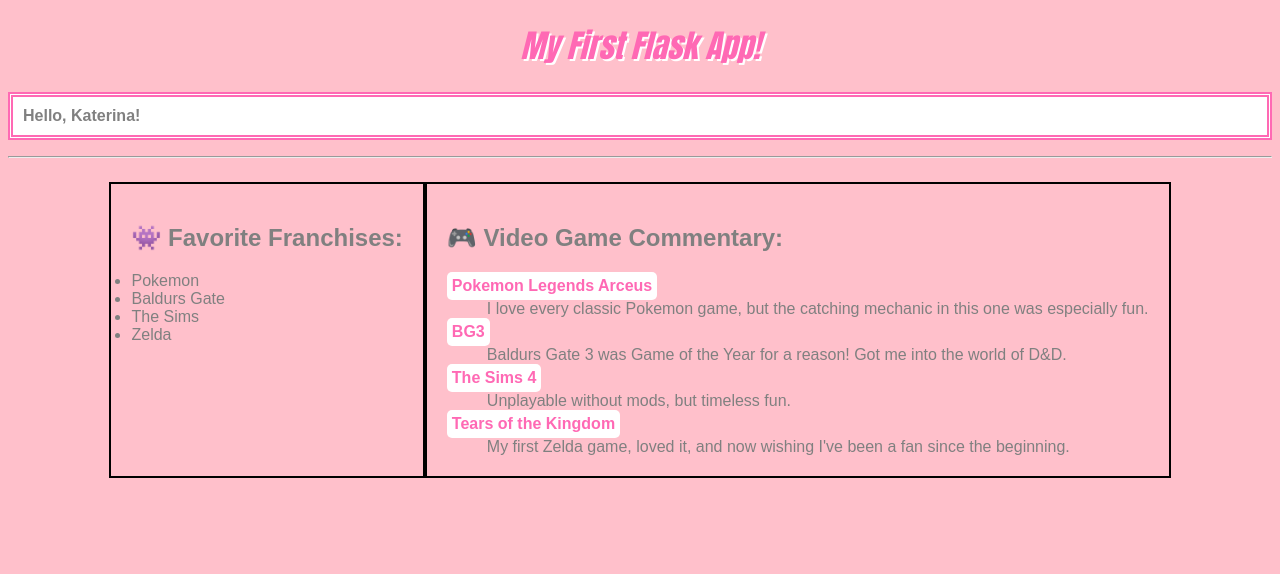
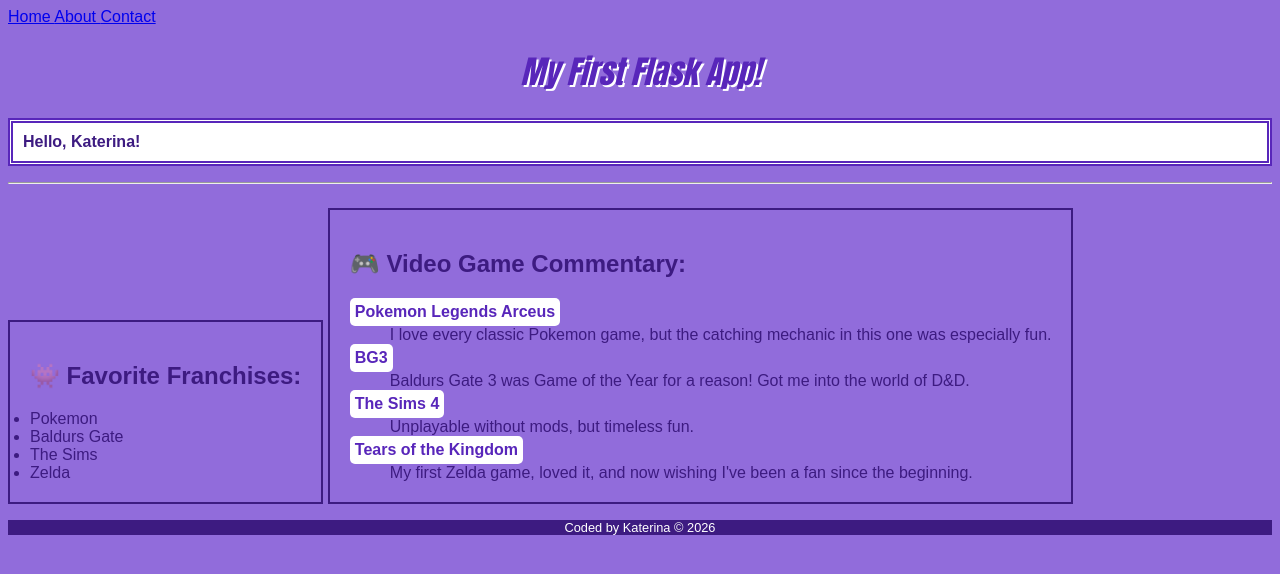
Before and after one commit to KaterinaWalter/CS3-Unit-3-Notes, a Flask app: page / in a window 1280 px wide. Shown: the top 574 px of the page. Run offline with Flask 3, Linux system fonts and the light colour scheme.

Commit message:
css stuff

```diff
--- a/static/style.css
+++ b/static/style.css
@@ -1,17 +1,18 @@
 /* CSS VARIABLES! For color palettes & consistency */
 :root {
-    --periwinkle: rgb(116, 66, 158);
+    --accent: #5826ba;
+    --accent-lt: #916cdb;
+    --accent-dk: #3d1b81;
 }
 
-
 body {
-    background: pink;
-    color: grey;
+    background: var(--accent-lt);
+    color: var(--accent-dk);
     font-family: Arial, Helvetica, sans-serif;
 }
 
 h1 {
-    color: hotpink;
+    color: var(--accent);
     font-style: italic;
     font-family: Impact;
     text-align: center;
@@ -22,26 +23,27 @@ p {
     background: white;
     font-weight: bold;
     padding: 10px;
-    border: 5px double hotpink;
-}
-
-.flex-container {
-    margin: auto;
-    display: flex;
-    justify-content: center;
+    border: 5px double var(--accent);
 }
 
 ul, dl {
-    border: 2px solid black;
+    border: 2px solid var(--accent-dk);
     display: inline-block;
     padding: 20px;
 }
 
 dt {
     background: white;
-    color: hotpink;
+    color: var(--accent);
     font-weight: bold;
     padding: 5px;
     border-radius: 5px;
     display: inline-block;
 }
+
+footer {
+    background: var(--accent-dk);
+    color: white;
+    text-align: center;
+    font-size: 0.8rem;
+}
--- a/templates/index.html
+++ b/templates/index.html
@@ -7,6 +7,14 @@
 </head>
 
 <body>
+
+    <div class="navbar">
+        <a href=" {{ url_for('index') }} " class="navbar-brand"> Home </a>
+        <a href="#" class="navbar-items"> About </a>
+        <a href="#" class="navbar-items"> Contact </a>
+    </div>
+
+    <div class="page-content">
 
         <h1>My First Flask App!</h1>
 
@@ -22,7 +30,6 @@
 
         <hr>
 
-    <div class="flex-container">
         <ul>
             <h2>👾 Favorite Franchises:</h2>
             {% for item in favorites %}
@@ -37,7 +44,12 @@
                 <dd> {{ val }} </dd>
             {% endfor %}
         </dl>
+
     </div>
+
+    <footer>
+      <span>Coded by Katerina &copy; 2026</span>
+    </footer>
 
 
 </body>
```
Also changed, not shown: templates/about.html (added), templates/contact.html (added). Lines whose indentation alone changed are shown as unchanged.
